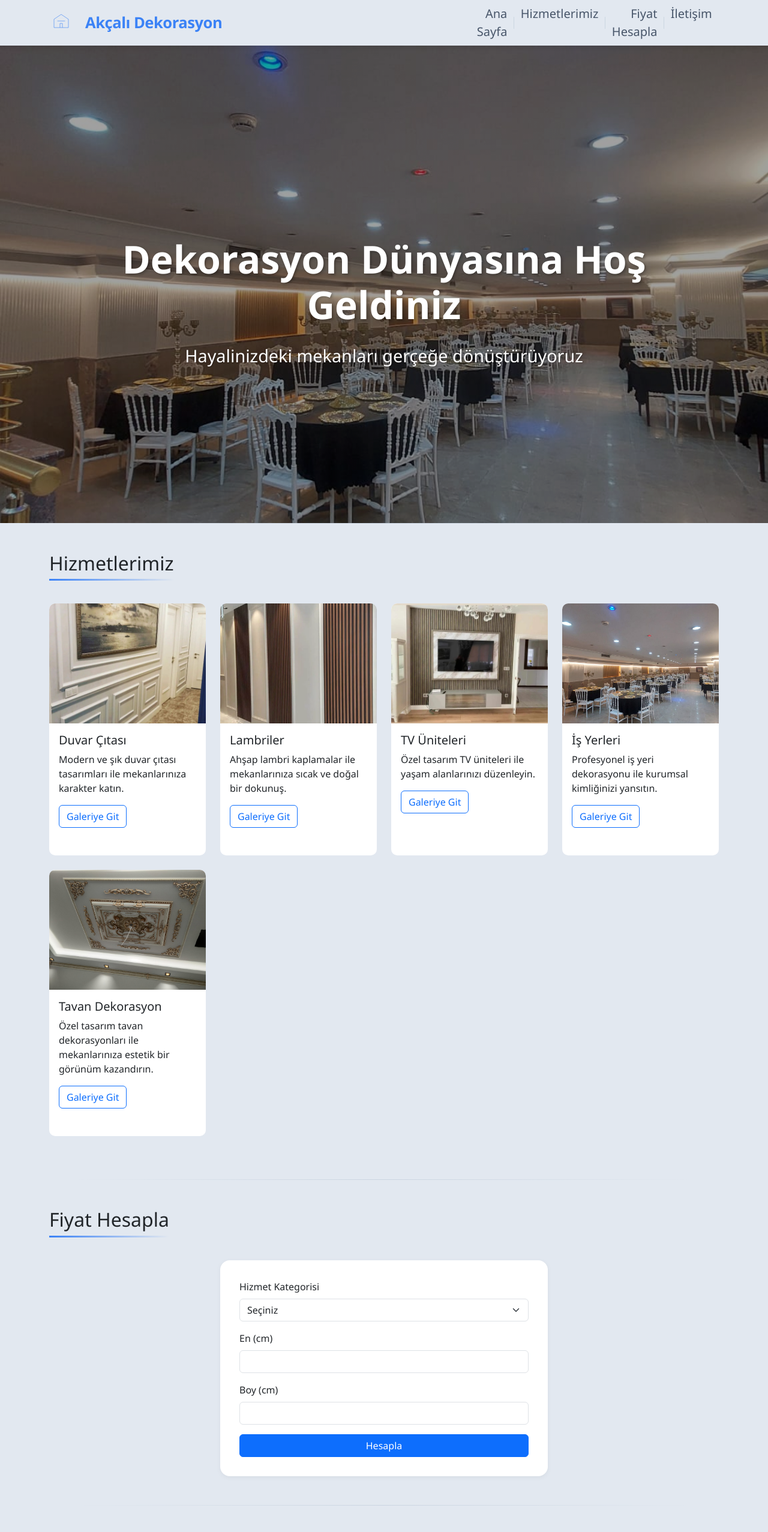
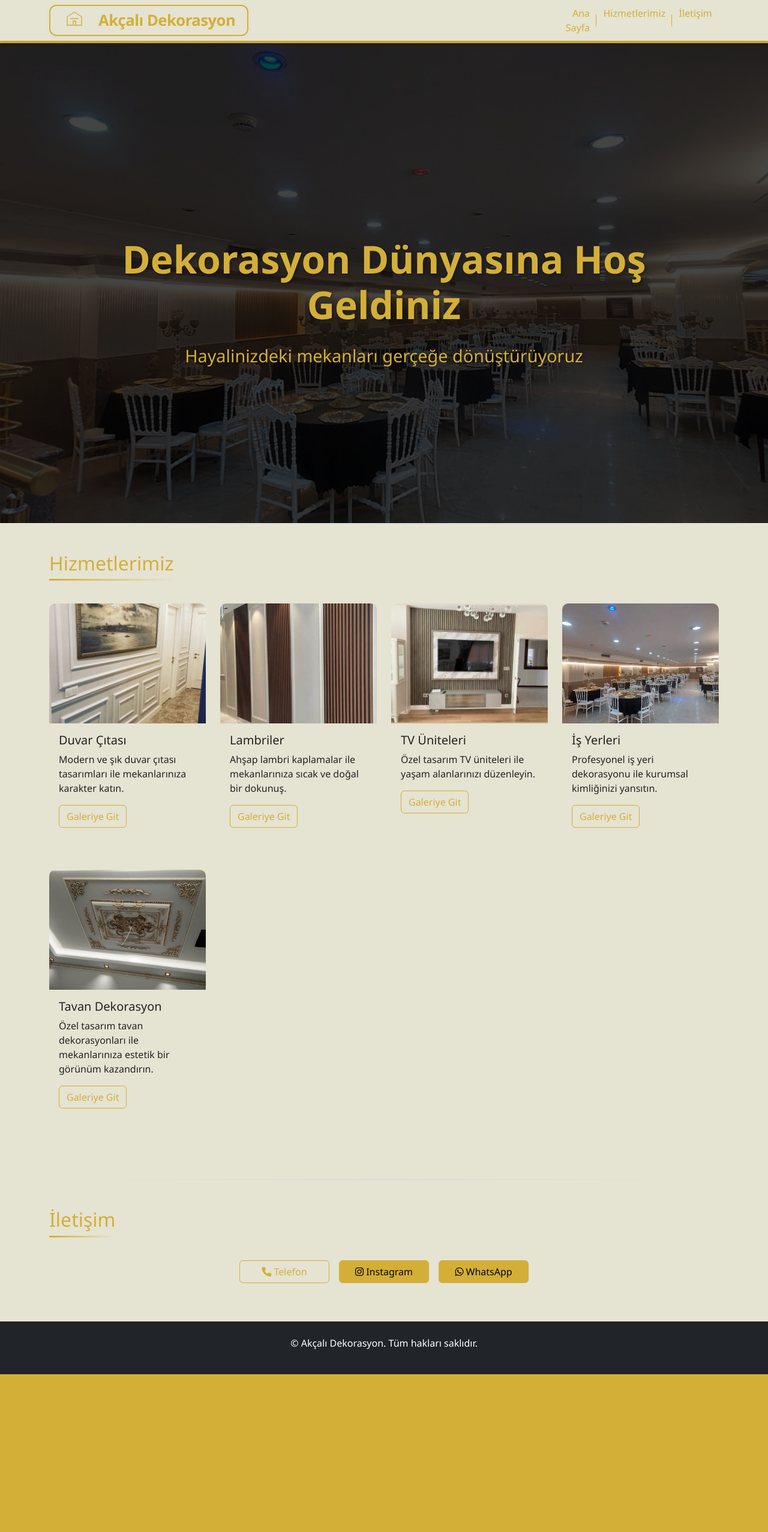
Before and after one commit to bahtidurmis/akcali-dekorasyon, a plain HTML site: page index.html in a window 1280 px wide. Shown: the top 2554 px of the page at 60% size. After the commit the page ends 2291 px from the top, so only its background shows below. Drawn offline with nearby package versions, Linux system fonts and the light colour scheme.

Commit message:
Renk paleti düzenlendi

```diff
--- a/css/animation.css
+++ b/css/animation.css
@@ -5,7 +5,7 @@
     left: 0;
     width: 100%;
     height: 100%;
-    background: white;
+    background: #000000;
     display: flex;
     justify-content: center;
     align-items: center;
@@ -35,7 +35,8 @@
     stroke-dasharray: 1000;
     stroke-dashoffset: 1000;
     animation: drawPath 1.5s ease-in-out forwards;
-    fill: rgba(59, 130, 246, 0);
+    fill: rgba(212, 175, 55, 0);
+    stroke: #D4AF37;
 }
 
 .logo-path.filled {
@@ -67,11 +68,11 @@
 @keyframes drawPathAndFill {
     50% {
         stroke-dashoffset: 0;
-        fill: rgba(113, 38, 6, 0);
+        fill: rgba(212, 175, 55, 0);
     }
     100% {
         stroke-dashoffset: 0;
-        fill: rgb(75, 26, 2);
+        fill: #D4AF37;
     }
 }
 
@@ -95,11 +96,11 @@
 .nav-link {
     position: relative;
     transition: color 0.3s ease;
-    color: #475569 !important;
+    color: #ffffff !important;
 }
 
 .nav-link:hover {
-    color: #1e293b !important;
+    color: #D4AF37 !important;
 }
 
 .nav-link::after {
@@ -109,7 +110,7 @@
     height: 2px;
     bottom: 0;
     left: 50%;
-    background-color: #3B82F6;
+    background-color: #D4AF37;
     transition: all 0.3s ease;
     transform: translateX(-50%);
 }
@@ -120,7 +121,7 @@
 
 .navbar-brand {
     transition: transform 0.3s ease;
-    color: #1e293b !important;
+    color: #ffffff !important;
 }
 
 .navbar-brand:hover {
@@ -133,11 +134,11 @@
 
 @media (max-width: 991.98px) {
     .navbar-collapse {
-        background: #e2e8f0;
+        background: #1a1a1a;
         padding: 1rem;
         border-radius: 8px;
         margin-top: 0.5rem;
-        box-shadow: 0 4px 6px rgba(0, 0, 0, 0.05);
+        box-shadow: 0 4px 6px rgba(212, 175, 55, 0.1);
     }
 
     .nav-link::after {
@@ -145,7 +146,7 @@
     }
 
     .nav-link:hover {
-        background-color: #cbd5e1;
+        background-color: rgba(212, 175, 55, 0.1);
         border-radius: 6px;
     }
 }
--- a/css/style.css
+++ b/css/style.css
@@ -1,9 +1,9 @@
 /* Genel Stiller */
 :root {
-    --primary-color: #2c3e50;
-    --secondary-color: #3498db;
-    --accent-color: #e74c3c;
-    --bg-color: #e2e8f0;
+    --primary-color: #D4AF37;
+    --secondary-color: #D4AF37;
+    --accent-color: #FFD700;
+    --bg-color: #D4AF37;
 }
 
 body {
@@ -11,6 +11,7 @@ body {
     font-family: 'Segoe UI', Tahoma, Geneva, Verdana, sans-serif;
     margin: 0;
     padding: 0;
+    color: #222;
 }
 
 /* Navbar */
@@ -19,8 +20,8 @@ body {
     top: 0;
     width: 100%;
     z-index: 1000;
-    background-color: var(--bg-color);
-    box-shadow: 0 2px 4px rgba(0,0,0,0.1);
+    background-color: #e5e3d2;
+    box-shadow: 0 2px 4px rgba(0,0,0,0.3);
     padding: 0.5rem 0;
 }
 
@@ -28,12 +29,17 @@ body {
     display: flex;
     align-items: center;
     gap: 0.75rem;
+    background: #e5e3d2;
+    border: 2px solid #D4AF37;
+    border-radius: 12px;
+    padding: 0.25rem 1.25rem;
+    box-shadow: 0 2px 8px rgba(212, 175, 55, 0.05);
 }
 
 .brand-text {
     font-size: 1.6rem;
     font-weight: 600;
-    color: #3B82F6;
+    color: var(--secondary-color);
     letter-spacing: -0.5px;
 }
 
@@ -45,7 +51,7 @@ body {
     transform: translateY(-50%);
     height: 20px;
     width: 1px;
-    background-color: #cbd5e1;
+    background-color: var(--secondary-color);
 }
 
 .nav-item {
@@ -53,17 +59,14 @@ body {
     padding: 0 0.2rem;
 }
 
-.nav-link {
-    font-size: 1.25rem;
-    font-weight: 500;
-    color: #475569 !important;
-    padding: 0.35rem 1.25rem;
-    transition: all 0.3s ease;
-    position: relative;
+.navbar .navbar-nav .nav-link {
+    color: #D4AF37 !important;
+    transition: color 0.2s;
 }
 
-.nav-link:hover {
-    color: #3B82F6 !important;
+.navbar .navbar-nav .nav-link:hover,
+.navbar .navbar-nav .nav-link:focus {
+    color: #FFD700 !important;
 }
 
 .nav-link::after {
@@ -74,7 +77,7 @@ body {
     transform: translateX(-50%);
     width: 0;
     height: 2px;
-    background-color: #3B82F6;
+    background-color: var(--secondary-color);
     transition: width 0.3s ease;
 }
 
@@ -92,11 +95,11 @@ body {
 
 @media (max-width: 991.98px) {
     .navbar-collapse {
-        background: var(--bg-color);
+        background: #e5e3d2;
         padding: 1rem;
         border-radius: 0.5rem;
         margin-top: 0.5rem;
-        box-shadow: 0 4px 6px rgba(0, 0, 0, 0.05);
+        box-shadow: 0 4px 6px rgba(212, 175, 55, 0.1);
     }
 
     .nav-item:not(:last-child)::after {
@@ -123,11 +126,11 @@ body {
     width: 100%;
     display: flex;
     align-items: center;
-    background: linear-gradient(rgba(0, 0, 0, 0.3), rgba(0, 0, 0, 0.3)), url('../images/hero-bg.jpg');
+    background: linear-gradient(rgba(0, 0, 0, 0.7), rgba(0, 0, 0, 0.7)), url('../images/hero-bg.jpg');
     background-size: cover;
     background-position: center;
     background-attachment: fixed;
-    color: white;
+    color: var(--secondary-color);
     position: relative;
     overflow: hidden;
     margin: 0;
@@ -170,12 +173,13 @@ body {
     overflow: hidden;
     transition: transform 0.3s ease;
     margin-bottom: 30px;
-    background-color: white;
+    background-color: #2a2a2a;
+    color: #ffffff;
 }
 
 .service-card:hover {
     transform: translateY(-10px);
-    box-shadow: 0 4px 12px rgba(0, 0, 0, 0.1);
+    box-shadow: 0 4px 12px rgba(212, 175, 55, 0.2);
 }
 
 .service-card img {
@@ -186,10 +190,11 @@ body {
 
 /* Fiyat Hesaplama Form */
 #fiyatHesaplamaForm {
-    background-color: white;
+    background-color: #2a2a2a;
     padding: 2rem;
     border-radius: 1rem;
-    box-shadow: 0 2px 8px rgba(0, 0, 0, 0.05);
+    box-shadow: 0 2px 8px rgba(212, 175, 55, 0.1);
+    color: #ffffff;
 }
 
 /* İletişim Butonları */
@@ -202,6 +207,15 @@ body {
 
 .contact-info .btn {
     min-width: 150px;
+    background-color: var(--secondary-color);
+    border-color: var(--secondary-color);
+    color: #000000;
+}
+
+.contact-info .btn:hover {
+    background-color: var(--accent-color);
+    border-color: var(--accent-color);
+    color: #000000;
 }
 
 /* Responsive Tasarım */
@@ -293,7 +307,7 @@ section h2:after {
     left: 0;
     width: 100%;
     height: 3px;
-    background: linear-gradient(to right, #3B82F6, transparent);
+    background: linear-gradient(to right, #D4AF37, transparent);
 }
 
 #fiyatSonuc {
@@ -306,3 +320,41 @@ section h2:after {
 .bg-light {
     background-color: var(--bg-color) !important;
 }
+
+/* Footer */
+footer {
+    background-color: #000000;
+    color: var(--secondary-color);
+}
+
+/* Hizmetler Section */
+section#hizmetler {
+    background-color: #e5e3d2 !important;
+}
+
+/* Fiyat Hesaplama Section */
+section#fiyat-hesapla {
+    background-color: #e5e3d2 !important;
+}
+
+/* İletişim Section */
+section#iletisim {
+    background-color: #e5e3d2 !important;
+}
+
+.card, .service-card, #fiyatSonuc {
+    background-color: #e5e3d2 !important;
+    color: #222 !important;
+}
+
+.btn-outline-primary {
+    color: #D4AF37 !important;
+    border-color: #D4AF37 !important;
+    background-color: transparent !important;
+}
+
+.btn-outline-primary:hover, .btn-outline-primary:focus {
+    background-color: #D4AF37 !important;
+    color: #000 !important;
+    border-color: #FFD700 !important;
+}
--- a/index.html
+++ b/index.html
@@ -22,39 +22,39 @@
                 <!-- Logo sembolü - Stilize ev/çatı ve dekoratif unsur -->
                 <path class="logo-path main-path"
                     d="M100 30 L160 70 L160 140 L40 140 L40 70 Z"
-                    stroke="#3B82F6"
-                    stroke-width="3"
+                    stroke="#D4AF37"
+                    stroke-width="5"
                     fill="transparent"
                 />
 
                 <!-- Dekoratif süsleme - çatı çizgisi -->
                 <path class="logo-path"
                     d="M70 85 L130 85"
-                    stroke="#3B82F6"
-                    stroke-width="3"
+                    stroke="#D4AF37"
+                    stroke-width="5"
                     stroke-linecap="round"
                 />
 
                 <!-- Dekoratif süsleme - kapı -->
                 <path class="logo-path"
                     d="M90 140 L90 105 L110 105 L110 140"
-                    stroke="#3B82F6"
-                    stroke-width="3"
+                    stroke="#D4AF37"
+                    stroke-width="5"
                     fill="transparent"
                 />
 
                 <!-- Dekoratif süsleme - pencereler -->
                 <path class="logo-path"
                     d="M60 100 L60 120 L75 120 L75 100 Z"
-                    stroke="#3B82F6"
-                    stroke-width="2"
+                    stroke="#D4AF37"
+                    stroke-width="3"
                     fill="transparent"
                 />
 
                 <path class="logo-path"
                     d="M125 100 L125 120 L140 120 L140 100 Z"
-                    stroke="#3B82F6"
-                    stroke-width="2"
+                    stroke="#D4AF37"
+                    stroke-width="3"
                     fill="transparent"
                 />
 
@@ -67,7 +67,7 @@
                         font-weight="bold"
                         font-family="Arial, sans-serif"
                         text-anchor="middle"
-                        fill="#3B82F6"
+                        fill="#D4AF37"
                     >
                         AKÇALI
                     </text>
@@ -77,7 +77,7 @@
                         font-size="12"
                         font-family="Arial, sans-serif"
                         text-anchor="middle"
-                        fill="#3B82F6"
+                        fill="#D4AF37"
                     >
                         DEKORASYON
                     </text>
@@ -87,7 +87,7 @@
     </div>
 
     <!-- Navbar -->
-    <nav class="navbar navbar-expand-lg navbar-light shadow-sm" style="background-color: #e2e8f0;">
+    <nav class="navbar navbar-expand-lg navbar-light shadow-sm">
         <div class="container">
             <div class="d-flex justify-content-between align-items-center w-100">
                 <a class="navbar-brand d-flex align-items-center" href="#">
@@ -95,20 +95,20 @@
                         <svg class="logo-svg" viewBox="0 0 200 200" style="width: 100%; height: 100%;">
                             <path class="logo-path main-path"
                                 d="M100 30 L160 70 L160 140 L40 140 L40 70 Z"
-                                stroke="#3B82F6"
-                                stroke-width="3"
+                                stroke="#D4AF37"
+                                stroke-width="7"
                                 fill="transparent"
                             />
                             <path class="logo-path"
                                 d="M70 85 L130 85"
-                                stroke="#3B82F6"
-                                stroke-width="3"
+                                stroke="#D4AF37"
+                                stroke-width="7"
                                 stroke-linecap="round"
                             />
                             <path class="logo-path"
                                 d="M90 140 L90 105 L110 105 L110 140"
-                                stroke="#3B82F6"
-                                stroke-width="3"
+                                stroke="#D4AF37"
+                                stroke-width="7"
                                 fill="transparent"
                             />
                         </svg>
@@ -126,9 +126,6 @@
                     </li>
                     <li class="nav-item">
                         <a class="nav-link py-2 py-lg-0" href="#hizmetler">Hizmetlerimiz</a>
-                    </li>
-                    <li class="nav-item">
-                        <a class="nav-link py-2 py-lg-0" href="#fiyat-hesapla">Fiyat Hesapla</a>
                     </li>
                     <li class="nav-item">
                         <a class="nav-link py-2 py-lg-0" href="#iletisim">İletişim</a>
@@ -154,7 +151,7 @@
     </section>
 
     <!-- Hizmetler Section -->
-    <section id="hizmetler" class="py-5" style="background-color: #e2e8f0;">
+    <section id="hizmetler" class="py-5" style="color: #D4AF37;">
         <div class="container">
             <h2 class="text-center mb-5" data-aos="fade-up">Hizmetlerimiz</h2>
             <div class="row">
@@ -212,42 +209,8 @@
         </div>
     </section>
 
-    <!-- Fiyat Hesaplama Section -->
-    <section id="fiyat-hesapla" class="py-5" style="background-color: #e2e8f0;">
-        <div class="container">
-            <h2 class="text-center mb-5">Fiyat Hesapla</h2>
-            <div class="row justify-content-center">
-                <div class="col-md-6">
-                    <form id="fiyatHesaplamaForm">
-                        <div class="mb-3">
-                            <label for="hizmetKategori" class="form-label">Hizmet Kategorisi</label>
-                            <select class="form-select" id="hizmetKategori" required>
-                                <option value="">Seçiniz</option>
-                            </select>
-                        </div>
-                        <div class="mb-3">
-                            <label for="en" class="form-label">En (cm)</label>
-                            <input type="number" class="form-control" id="en" required>
-                        </div>
-                        <div class="mb-3">
-                            <label for="boy" class="form-label">Boy (cm)</label>
-                            <input type="number" class="form-control" id="boy" required>
-                        </div>
-                        <button type="submit" class="btn btn-primary w-100">Hesapla</button>
-                    </form>
-                    <div id="fiyatSonuc" class="mt-4 text-center d-none">
-                        <h4>Tahmini Fiyat: <span id="hesaplananFiyat"></span> TL + İşçilik</h4>
-                        <a href="https://wa.me/905447656569" id="whatsappLink" class="btn btn-success mt-3" target="_blank">
-                            <i class="fab fa-whatsapp"></i> WhatsApp ile İletişime Geç
-                        </a>
-                    </div>
-                </div>
-            </div>
-        </div>
-    </section>
-
     <!-- İletişim Section -->
-    <section id="iletisim" class="py-5" style="background-color: #e2e8f0;">
+    <section id="iletisim" class="py-5" style="color: #D4AF37;">
         <div class="container">
             <h2 class="text-center mb-5">İletişim</h2>
             <div class="row justify-content-center">
```
